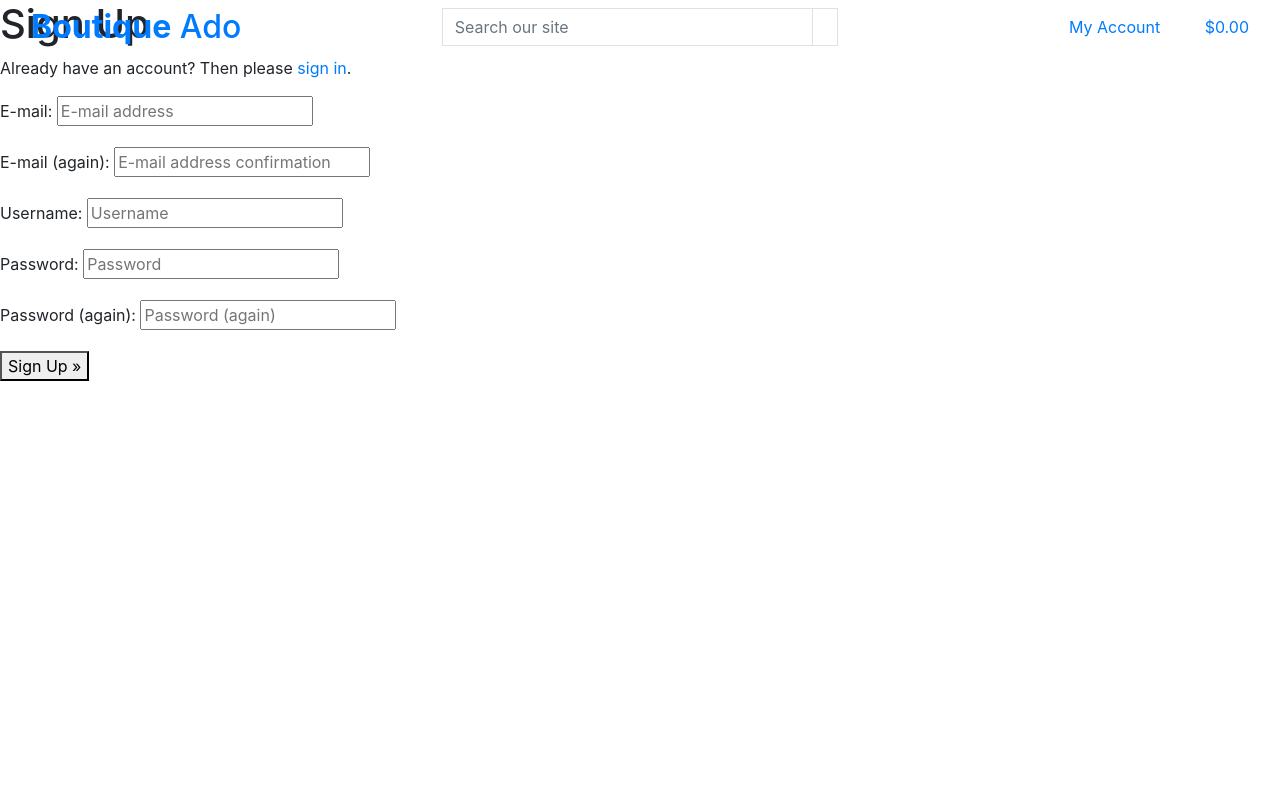
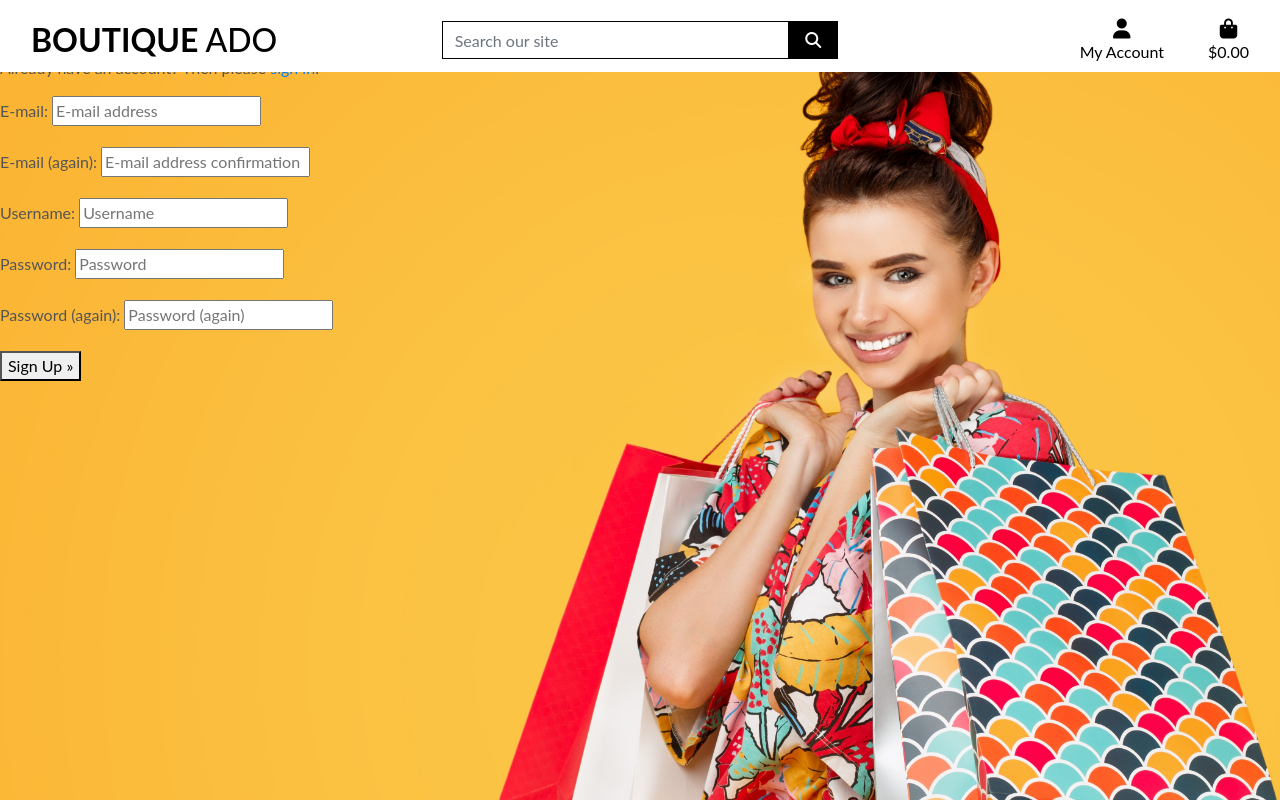
Before and after one commit to jackcrosbie/boutique-ado-walkthrough, a Django app: page /accounts/signup/ in a window 1280 px wide. Run offline with Django 3.2, Linux system fonts and the light colour scheme; some libraries are stand-ins or nearby versions.

Commit message:
completed homepage header and css

```diff
--- a/boutique_ado/settings.py
+++ b/boutique_ado/settings.py
@@ -148,6 +148,10 @@ USE_TZ = True
 # https://docs.djangoproject.com/en/3.2/howto/static-files/
 
 STATIC_URL = '/static/'
+STATICFILES_DIRS = (os.path.join(BASE_DIR, 'static'),)
+
+MEDIA_URL = '/media/'
+MEDIA_ROOT = os.path.join(BASE_DIR, 'media')
 
 # Default primary key field type
 # https://docs.djangoproject.com/en/3.2/ref/settings/#default-auto-field
--- a/boutique_ado/urls.py
+++ b/boutique_ado/urls.py
@@ -15,9 +15,11 @@ Including another URLconf
 """
 from django.contrib import admin
 from django.urls import path, include
+from django.conf import settings
+from django.conf.urls.static import static
 
 urlpatterns = [
     path('admin/', admin.site.urls),
     path('accounts/', include('allauth.urls')),
     path('', include('home.urls')),
-]
+] + static(settings.MEDIA_URL, document_root=settings.MEDIA_ROOT)
--- a/home/templates/home/index.html
+++ b/home/templates/home/index.html
@@ -8,6 +8,7 @@
         </div>
     </div>
 </div>
+{% endblock %}
 
 {% block content %}
 <div class="container h-100">
--- /dev/null
+++ b/static/css/base.css
@@ -0,0 +1,89 @@
+/* ------------------------- allows our h100 classes to work */
+
+html {
+    height: 100%;
+}
+
+/* ------------------------- adds background img and font/font colour for site */
+
+body {
+    background: url('/media/homepage_background_cropped.jpg') no-repeat center center fixed;
+    background-size: cover;
+    height: calc(100vh - 164px);
+    color: #555;
+    font-family: 'Lato';
+}
+
+/* from Bulma framework similar to bootstrap Icon will stay consistent on site unless we manually changed */
+.icon {
+    align-items: center;
+    display: inline-flex;
+    justify-content: center;
+    height: 1.5rem;
+    width: 1.5rem;
+}
+
+.logo-font {
+    text-transform: uppercase;
+}
+
+/* ------------------------------ logo only takes up as much space as the text requires and no more */
+.main-logo-link {
+    width: fit-content;
+}
+
+/*------------------------------- styling for buttons so they remain same throughout the page */
+.shop-now-button {
+    background: black;
+    color: white;
+    min-width: 260px;
+}
+
+.btn-black {
+    background: black;
+    color: white;
+}
+
+.shop-now-button:hover,
+.shop-now-button:active,
+.shop-now-button:focus,
+.btn-black:hover,
+.btn-black:active,
+.btn-black:focus {
+    background: #222;
+    color: white;
+}
+
+
+/* -------------------------------- marked as important so elements with this class always use them */
+.text-black {
+    color: #000 !important;
+}
+
+.border-black {
+    border: 1px solid black !important;
+}
+
+/* -------------------------------- Media Queries */
+
+/* Slightly larger container on xl screens */
+@media (min-width: 1200px) {
+    .container {
+        max-width: 80%;
+    }
+}
+
+/* --------------------------------- fixed top navbar only on medium and up */
+@media (min-width: 992px) {
+    .fixed-top-desktop-only {
+        position: fixed;
+        top: 0;
+        right: 0;
+        left: 0;
+        z-index: 1030;
+    }
+
+    .header-container {
+        padding-top: 164px;
+    }
+}
--- a/templates/base.html
+++ b/templates/base.html
@@ -1,8 +1,8 @@
-
 {% load static %}
 
 <!doctype html>
 <html lang="en">
+
 <head>
 
     {% block meta %}
@@ -16,12 +16,15 @@
 
     {% block corecss %}
     <link rel="stylesheet" href="https://stackpath.bootstrapcdn.com/bootstrap/4.4.1/css/bootstrap.min.css" integrity="sha384-Vkoo8x4CGsO3+Hhxv8T/Q5PaXtkKtu6ug5TOeNV6gBiFeWPGFN9MuhOf23Q9Ifjh" crossorigin="anonymous">
+    <link href="https://fonts.googleapis.com/css2?family=Lato&family=Montserrat:wght@500&family=Roboto+Slab:wght@500&display=swap">
+    <link rel="stylesheet" href="{% static 'css/base.css' %}">
     {% endblock %}
 
     {% block extra_css %}
     {% endblock %}
 
     {% block corejs %}
+    <script src="https://kit.fontawesome.com/64d6da1ad4.js" crossorigin="anonymous"></script>
     <script src="https://code.jquery.com/jquery-3.4.1.slim.min.js" integrity="sha384-J6qa4849blE2+poT4WnyKhv5vZF5SrPo0iEjwBvKU7imGFAV0wwj1yYfoRSJoZ+n" crossorigin="anonymous"></script>
     <script src="https://cdn.jsdelivr.net/npm/popper.js@1.16.0/dist/umd/popper.min.js" integrity="sha384-Q6E9RHvbIyZFJoft+2mJbHaEWldlvI9IOYy5n3zV9zzTtmI3UksdQRVvoxMfooAo" crossorigin="anonymous"></script>
     <script src="https://stackpath.bootstrapcdn.com/bootstrap/4.4.1/js/bootstrap.min.js" integrity="sha384-wfSDF2E50Y2D1uUdj0O3uMBJnjuUD4Ih7YwaYd1iqfktj0Uod8GCExl3Og8ifwB6" crossorigin="anonymous"></script>
@@ -32,11 +35,14 @@
 
     <title>Boutique Ado {% block extra_title %}{% endblock %}</title>
 </head>
+
 <body>
     <header class="container-fluid fixed-top">
-      <div class="row">
+
+        <!-- background white, only display on large screens -->
+        <div id="topnav" class="row bg-white pt-lg-2 d-none d-lg-flex">
             <div class="col-12 col-lg-4 my-auto py-1 py-lg-0 text-center text-lg-left">
-          <a href="{% url 'home' %}"" class="nav-link main-logo-link">
+                <a href="{% url 'home' %}"" class=" nav-link main-logo-link">
                     <h2 class="logo-font text-black my-0"><strong>Boutique</strong> Ado</h2>
                 </a>
             </div>
@@ -119,4 +125,5 @@
 
 
 </body>
+
 </html>
```
Also changed, not shown: media/homepage_background_cropped.jpg (added). Lines whose indentation alone changed are shown as unchanged.
